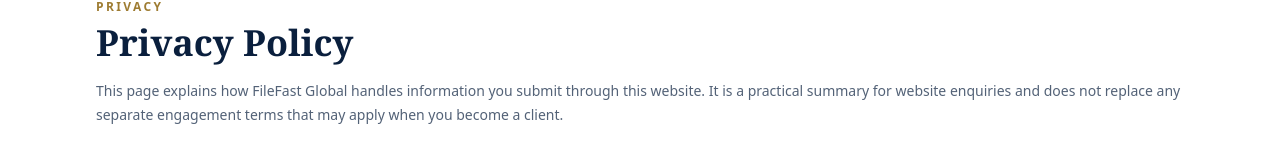
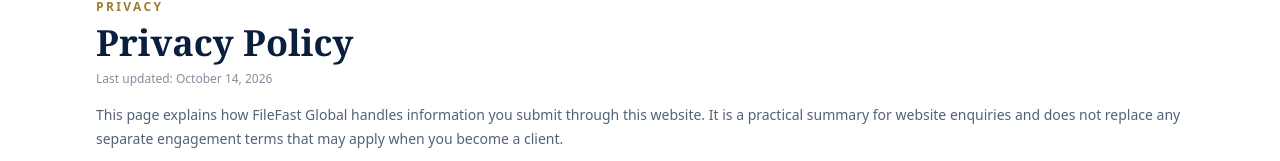
Before and after one commit to filefastservices-dotcom/filefast-website, a Next.js app: page /privacy-policy in a window 1280 px wide. Shown: the part 146-307 px from the top of the page. Built offline with nearby package versions, Linux system fonts and the light colour scheme; no server answers.

Commit message:
Date the website privacy policy

```diff
--- a/src/app/privacy-policy/page.js
+++ b/src/app/privacy-policy/page.js
@@ -14,6 +14,7 @@
     <article className="container-page max-w-3xl py-14 sm:py-20">
       <p className="eyebrow">Privacy</p>
       <h1 className="mt-2 font-display text-4xl font-semibold text-navy">Privacy Policy</h1>
+      <p className="mt-2 text-xs text-navy/50">Last updated: October 14, 2026</p>
       <p className="mt-4 text-sm leading-6 text-navy/70">This page explains how FileFast Global handles information you submit through this website. It is a practical summary for website enquiries and does not replace any separate engagement terms that may apply when you become a client.</p>
       <section className="mt-10 space-y-3">
         <h2 className="font-display text-xl font-semibold text-navy">Information you provide</h2>
```
